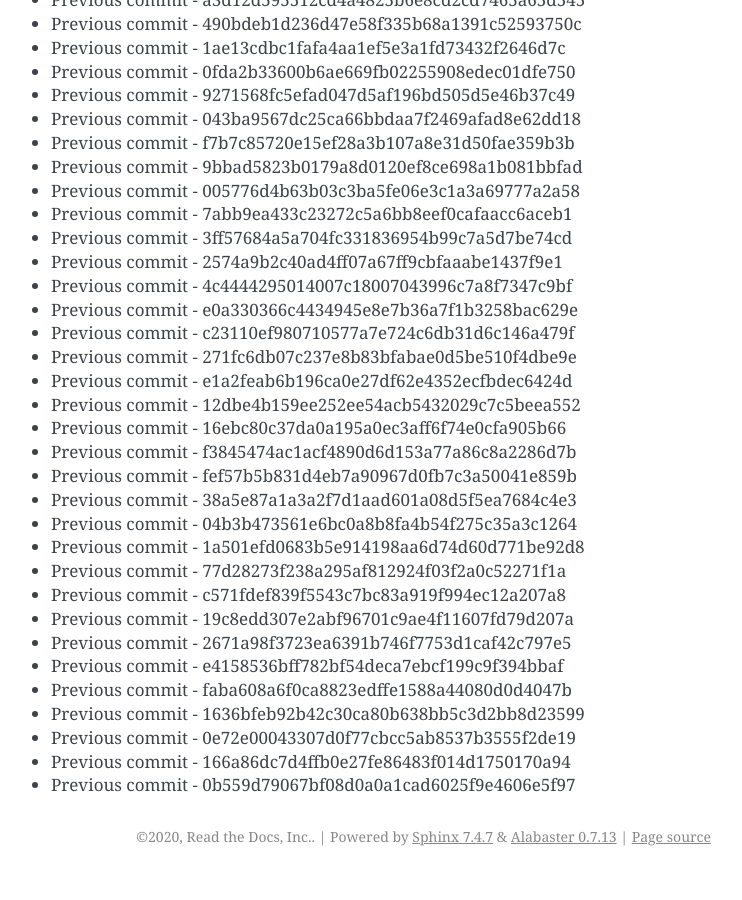
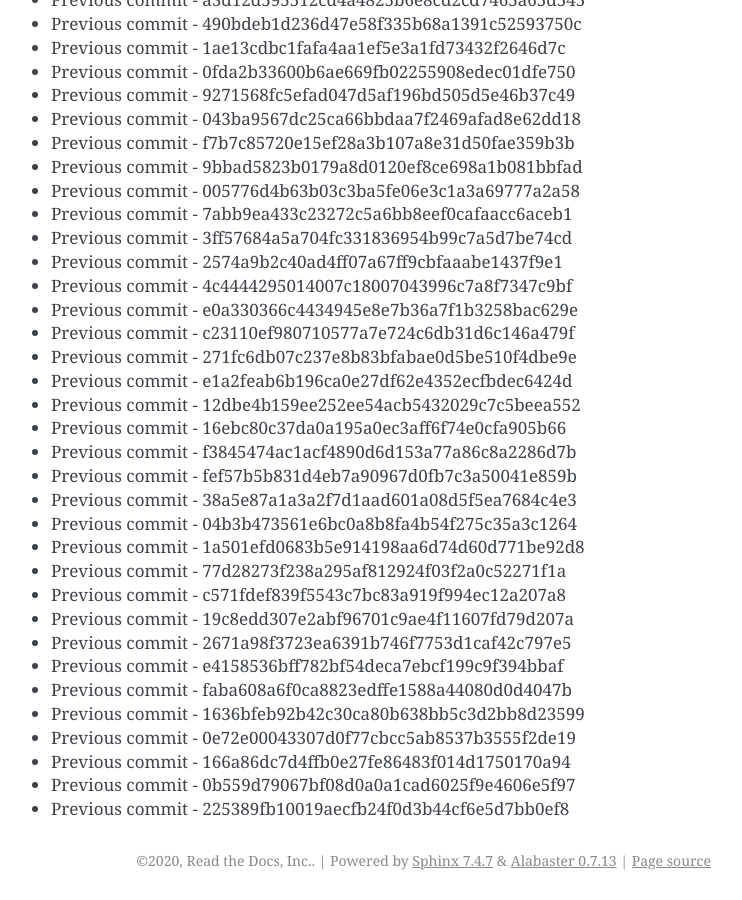
Before and after one commit to readthedocs/rtd-git-stresstest, a Sphinx documentation site: the page built from docs/updates.rst, in a window 1280 px wide and 900 px high, scrolled down 88918 px. Shown: the whole window, without its empty margins (399-1141 px from the left). Built offline with Sphinx 7.4.7, drawn with Linux system fonts in a browser that asks for light colours; before the commit the page ends 89794 px from its top, so only the background shows below that.

Commit message:
Generating commit from previous: 225389fb10019aecfb24f0d3b44cf6e5d7bb0ef8

```diff
--- a/docs/updates.rst
+++ b/docs/updates.rst
@@ -3768,3 +3768,4 @@ It can be tested for any performance characteristics.
 * Previous commit - 0e72e00043307d0f77cbcc5ab8537b3555f2de19
 * Previous commit - 166a86dc7d4ffb0e27fe86483f014d1750170a94
 * Previous commit - 0b559d79067bf08d0a0a1cad6025f9e4606e5f97
+* Previous commit - 225389fb10019aecfb24f0d3b44cf6e5d7bb0ef8
```
